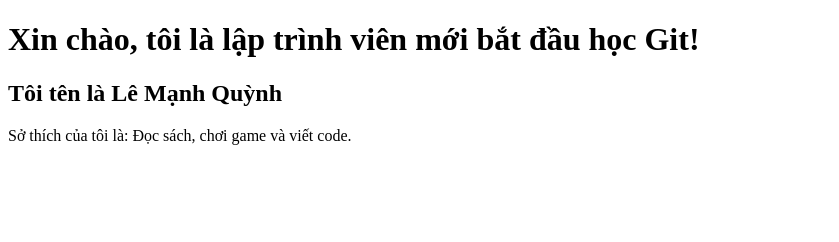
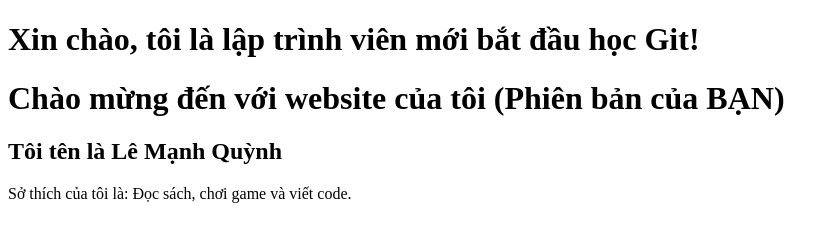
Before and after one commit to ManhQuynhDev/learn_github, a plain HTML site: page index.html in a window 1280 px wide. Shown: the whole page, without its empty margins (0-839 px from the left). Drawn offline with Linux system fonts and the light colour scheme.

Commit message:
Commit 4 : Commit của động đội

```diff
--- a/index.html
+++ b/index.html
@@ -7,6 +7,7 @@
 
 <body>
     <h1>Xin chào, tôi là lập trình viên mới bắt đầu học Git!</h1>
+    <h1>Chào mừng đến với website của tôi (Phiên bản của BẠN)</h1>
     <h2>Tôi tên là Lê Mạnh Quỳnh</h2>
     <!-- Thêm dòng này vào file index.html -->
     <p>Sở thích của tôi là: Đọc sách, chơi game và viết code.</p>
```
